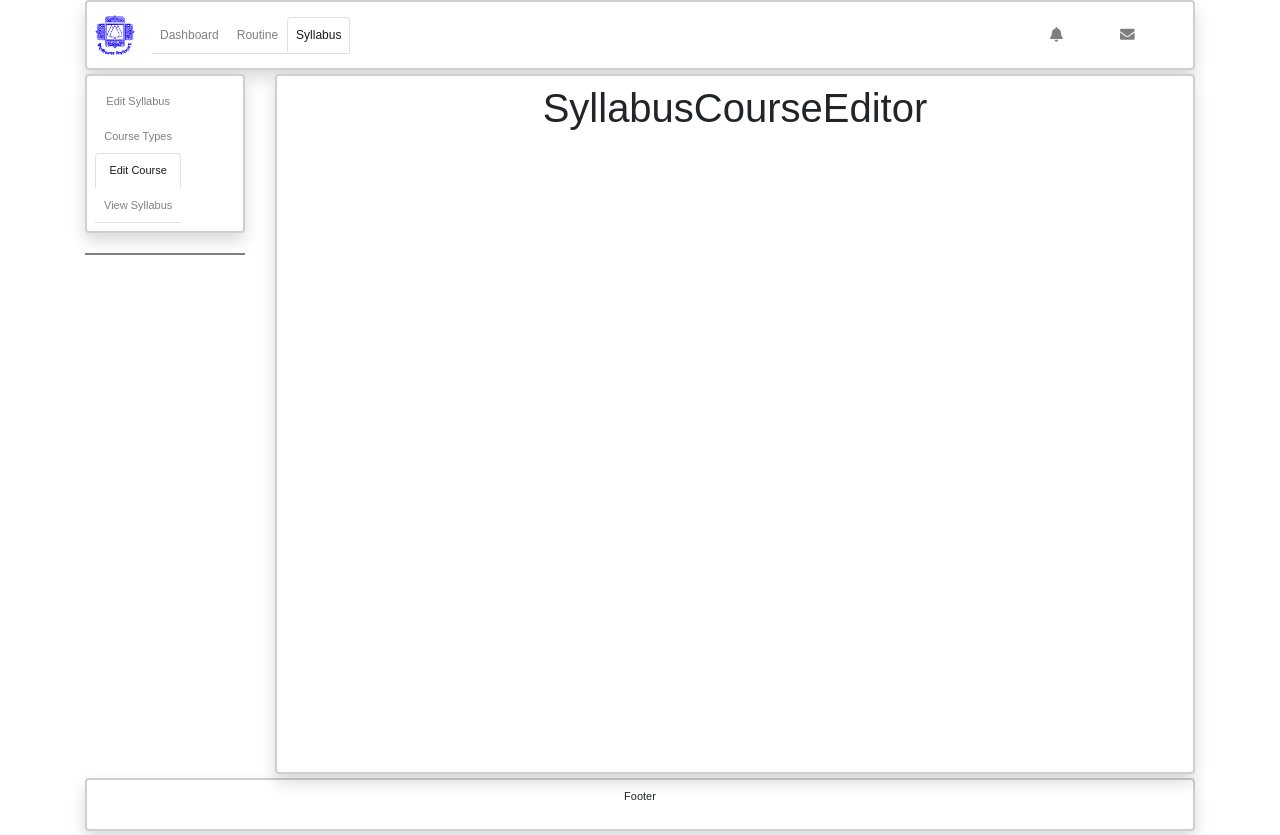
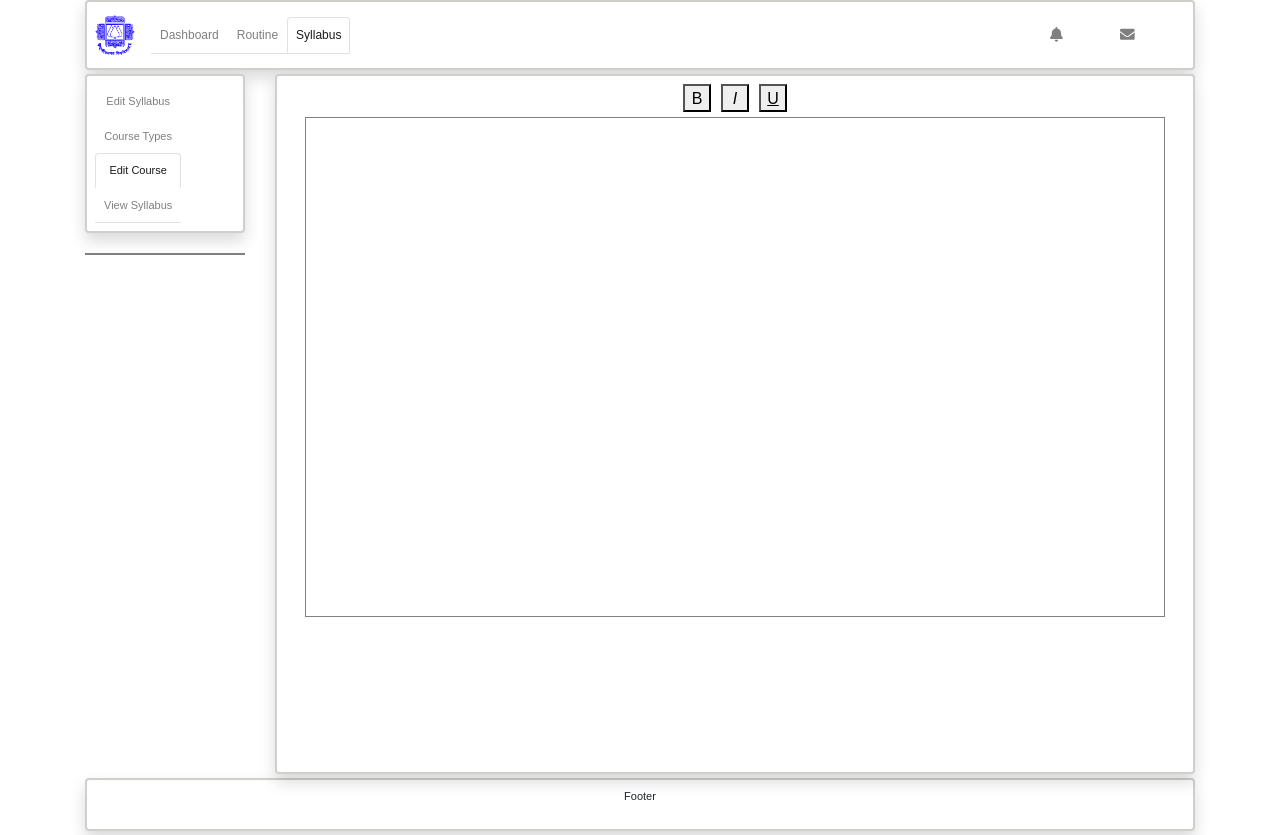
Before and after one commit to kmtusher97/Office-Management-Application-for-CSEJU, a React (Create React App) app in the folder cseju-office-management-app/: page /syllabus/edit_course in a window 1280 px wide. Built offline with nearby package versions, Linux system fonts and the light colour scheme.

Commit message:
Course editor div editable instead of iframe

```diff
--- a/cseju-office-management-app/package.json
+++ b/cseju-office-management-app/package.json
@@ -18,8 +18,10 @@
     "react-bootstrap": "^1.0.0-beta.16",
     "react-dom": "^16.12.0",
     "react-fontawesome": "^1.7.1",
+    "react-iframe": "^1.8.0",
     "react-popper": "^1.3.7",
     "react-router-dom": "^5.1.2",
+    "react-script": "^2.0.5",
     "react-scripts": "^3.4.0",
     "react-xml-parser": "^1.1.3"
   },
--- a/cseju-office-management-app/src/components/syllabus/SyllabusCourseEditor.js
+++ b/cseju-office-management-app/src/components/syllabus/SyllabusCourseEditor.js
@@ -1,11 +1,100 @@
 import React, { Component } from "react";
+import { Container, Row, Col, Button, ButtonGroup } from "react-bootstrap";
+
+const toolbarButtonStyle = {
+  width: "28px",
+  height: "28px",
+  padding: "3px 3px",
+  paddingTop: "1px",
+  fontSize: "16px"
+};
+
+const buttonDivider = {
+  width: "10px",
+  height: "auto"
+};
 
 class SyllabusCourseEditor extends Component {
+  constructor(props) {
+    super(props);
+    this.state = {
+      course: "<course></course>"
+    };
+  }
+
+  /**
+   * toolbar functions
+   */
+  /************************ */
+  bold = event => {
+    event.preventDefault();
+    this.courseEditor.contentWindow.document.execCommand("bold", false, null);
+  };
+
+  italic = event => {
+    console.log(this.courseEditor.contentDocument.designMode);
+    event.preventDefault();
+    this.courseEditor.contentWindow.document.execCommand("italic", false, null);
+  };
+
+  underline = event => {
+    event.preventDefault();
+    this.courseEditor.contentWindow.document.execCommand(
+      "underline",
+      false,
+      null
+    );
+  };
+  /************************ */
+
+  componentDidMount = () => {};
+
+  fnc = () => {};
+
   render() {
     return (
-      <div>
-        <h1>SyllabusCourseEditor</h1>
-      </div>
+      <Container>
+        <form>
+          <Row id="course-editor-toolbar">
+            <Col md={12}>
+              <ButtonGroup>
+                <button onClick={this.bold} style={toolbarButtonStyle}>
+                  B
+                </button>
+                <div style={buttonDivider}></div>
+                <button onClick={this.italic} style={toolbarButtonStyle}>
+                  <i>I</i>
+                </button>
+                <div style={buttonDivider}></div>
+                <button onClick={this.underline} style={toolbarButtonStyle}>
+                  <u>U</u>
+                </button>
+              </ButtonGroup>
+            </Col>
+          </Row>
+          <Row id="course-editor-div" style={{ padding: "5px 5px" }}>
+            <Col md={12}>
+              <textarea
+                id="courseEditorTextArea"
+                value={this.state.course}
+                onChange={this.fnc}
+                style={{ display: "none" }}
+              ></textarea>
+              <div
+                title="courseEditor"
+                id="courseEditor"
+                name="courseEditor"
+                contentEditable="true"
+                style={{
+                  border: "1px solid gray",
+                  width: "100%",
+                  height: "500px"
+                }}
+              ></div>
+            </Col>
+          </Row>
+        </form>
+      </Container>
     );
   }
 }
```
Also changed, not shown: 1 other file (tests, documents, lock files or other folders).
